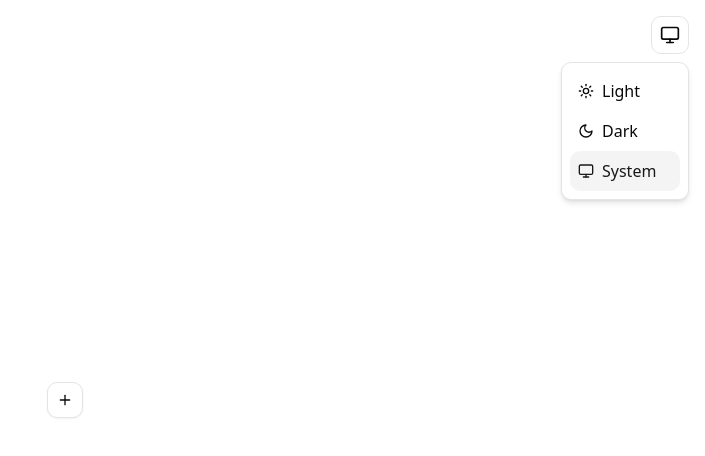
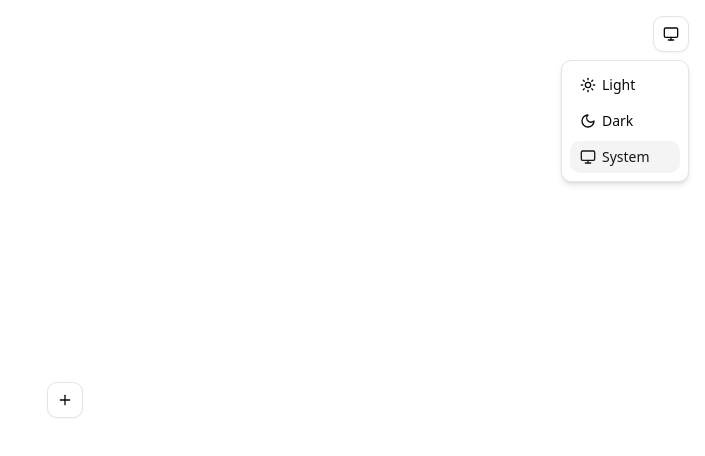
Before and after one commit to jermbo/colostle-companion, a React (Vite) app: page / in a window 1280 px wide. Both pictures are taken after a click on the button 1245 px from the left and 35 px from the top of the page. Shown: the top 456 px of the page, without its empty margins (575-1280 px from the left). Built offline with nearby package versions, Linux system fonts and the light colour scheme.

Commit message:
chore: add Prettier configuration and dependencies
Introduced a .prettierrc file for consistent code formatting with Tailwind CSS integration. Updated package.json and package-lock.json to include Prettier and its Tailwind CSS plugin as development dependencies.

```diff
--- a/package.json
+++ b/package.json
@@ -32,6 +32,8 @@
 		"eslint-plugin-react-hooks": "^5.1.0",
 		"eslint-plugin-react-refresh": "^0.4.19",
 		"globals": "^16.0.0",
+		"prettier": "^3.5.3",
+		"prettier-plugin-tailwindcss": "^0.6.11",
 		"typescript": "~5.8.3",
 		"typescript-eslint": "^8.24.1",
 		"vite": "^6.2.0"
--- a/src/components/theme-toggle.tsx
+++ b/src/components/theme-toggle.tsx
@@ -1,6 +1,7 @@
 import { useTheme } from "@/context/theme-context";
 import { Moon, Sun, Monitor } from "lucide-react";
 import { useState, useRef, useEffect } from "react";
+import { Button } from "./ui/button";
 
 interface ThemeToggleProps {
 	className?: string;
@@ -13,10 +14,7 @@ const ThemeToggle = ({ className = "" }: ThemeToggleProps) => {
 
 	useEffect(() => {
 		const handleClickOutside = (event: MouseEvent) => {
-			if (
-				dropdownRef.current &&
-				!dropdownRef.current.contains(event.target as Node)
-			) {
+			if (dropdownRef.current && !dropdownRef.current.contains(event.target as Node)) {
 				setIsOpen(false);
 			}
 		};
@@ -34,26 +32,25 @@ const ThemeToggle = ({ className = "" }: ThemeToggleProps) => {
 
 	return (
 		<div className={`relative inline-block ${className}`} ref={dropdownRef}>
-			<button
-				className="flex items-center justify-center p-2 rounded-md bg-background text-foreground border border-border hover:bg-accent hover:text-accent-foreground transition-colors"
+			<Button
 				onClick={() => setIsOpen(!isOpen)}
 				aria-label="Toggle theme"
 				aria-expanded={isOpen}
+				variant="outline"
+				size="icon"
 			>
 				{getThemeIcon()}
-			</button>
+			</Button>
 			<div
-				className={`absolute top-full right-0 mt-2 p-2 bg-background border border-border rounded-md shadow-md min-w-[8rem] z-50 transition-all duration-200 ${
-					isOpen
-						? "opacity-100 translate-y-0"
-						: "opacity-0 -translate-y-2 pointer-events-none"
+				className={`bg-background border-border absolute top-full right-0 z-50 mt-2 flex min-w-[8rem] flex-col gap-1 rounded-md border p-2 shadow-md transition-all duration-200 ${
+					isOpen ? "translate-y-0 opacity-100" : "pointer-events-none -translate-y-2 opacity-0"
 				}`}
 			>
-				<button
-					className={`flex items-center gap-2 w-full p-2 rounded-md transition-colors ${
-						theme === "light"
-							? "bg-accent text-accent-foreground"
-							: "hover:bg-accent hover:text-accent-foreground"
+				<Button
+					variant="ghost"
+					size="sm"
+					className={`w-full justify-start ${
+						theme === "light" ? "bg-accent text-accent-foreground" : "hover:bg-accent hover:text-accent-foreground"
 					}`}
 					onClick={() => {
 						setTheme("light");
@@ -62,12 +59,12 @@ const ThemeToggle = ({ className = "" }: ThemeToggleProps) => {
 				>
 					<Sun size={16} />
 					<span>Light</span>
-				</button>
-				<button
-					className={`flex items-center gap-2 w-full p-2 rounded-md transition-colors ${
-						theme === "dark"
-							? "bg-accent text-accent-foreground"
-							: "hover:bg-accent hover:text-accent-foreground"
+				</Button>
+				<Button
+					variant="ghost"
+					size="sm"
+					className={`w-full justify-start ${
+						theme === "dark" ? "bg-accent text-accent-foreground" : "hover:bg-accent hover:text-accent-foreground"
 					}`}
 					onClick={() => {
 						setTheme("dark");
@@ -76,12 +73,12 @@ const ThemeToggle = ({ className = "" }: ThemeToggleProps) => {
 				>
 					<Moon size={16} />
 					<span>Dark</span>
-				</button>
-				<button
-					className={`flex items-center gap-2 w-full p-2 rounded-md transition-colors ${
-						theme === "system"
-							? "bg-accent text-accent-foreground"
-							: "hover:bg-accent hover:text-accent-foreground"
+				</Button>
+				<Button
+					variant="ghost"
+					size="sm"
+					className={`w-full justify-start ${
+						theme === "system" ? "bg-accent text-accent-foreground" : "hover:bg-accent hover:text-accent-foreground"
 					}`}
 					onClick={() => {
 						setTheme("system");
@@ -90,7 +87,7 @@ const ThemeToggle = ({ className = "" }: ThemeToggleProps) => {
 				>
 					<Monitor size={16} />
 					<span>System</span>
-				</button>
+				</Button>
 			</div>
 		</div>
 	);
```
Also changed, not shown: 2 other files (tests, documents, lock files or other folders).
